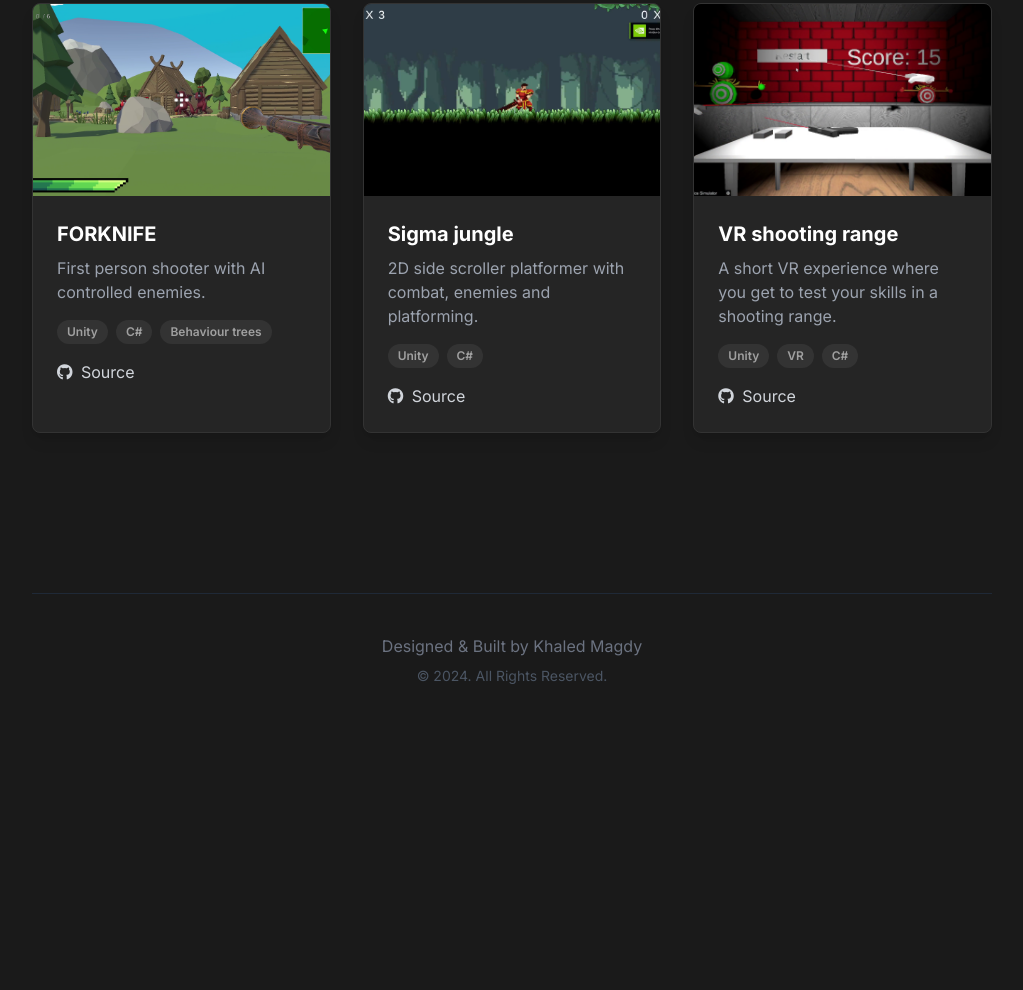
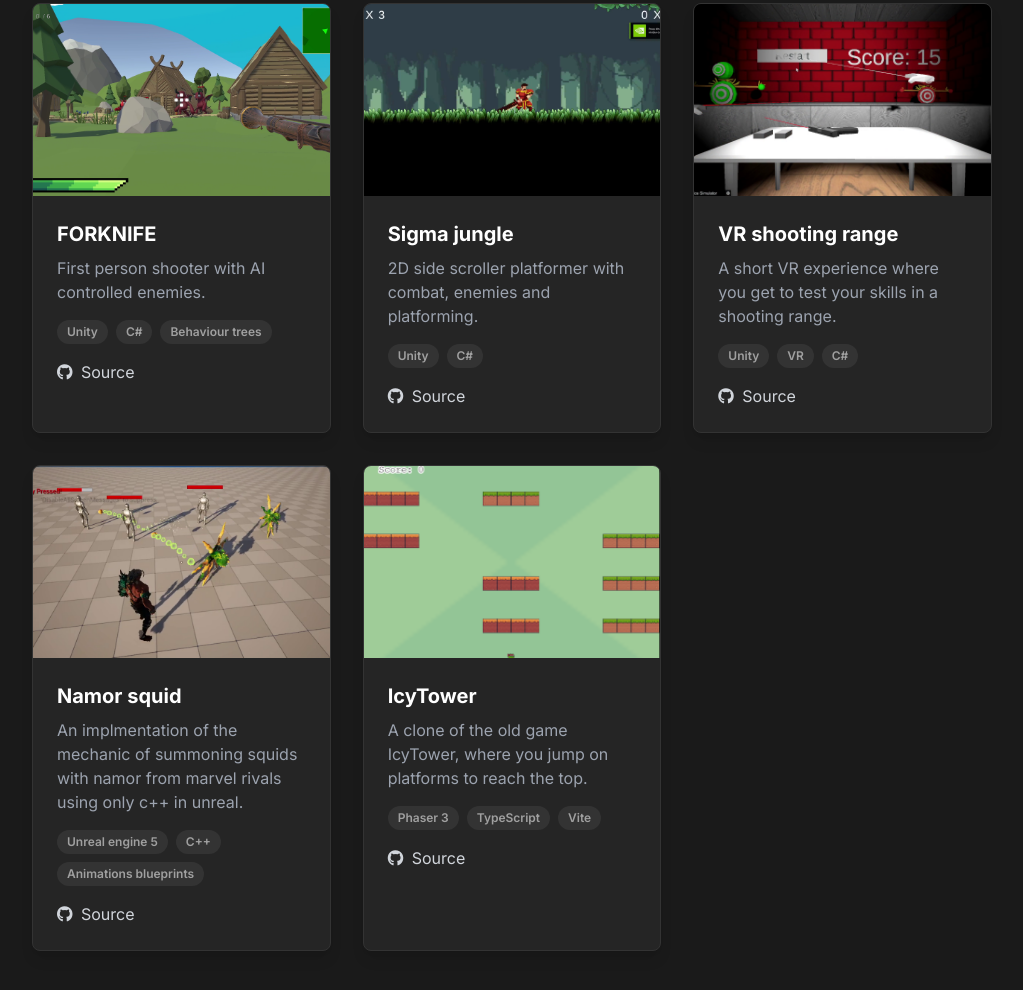
Before and after one commit to KhaliedCodes/GameDev-Portfolio, a plain HTML site: page index.html in a window 1280 px wide. Shown: the part 1442-2432 px from the top of the page, without its empty margins (128-1151 px from the left). Before the commit the page ends 2168 px from the top, so only its background shows below. Drawn offline with nearby package versions, Linux system fonts and the light colour scheme.

Commit message:
added 2 projects

```diff
--- a/index.html
+++ b/index.html
@@ -83,10 +83,10 @@
                 </p>
                 <!-- Social Links -->
                 <div class="mt-8 flex justify-center space-x-6">
-                    <a href="https://github.com/KhaliedCodes" class="text-gray-400 icon-link text-2xl" aria-label="GitHub"><i
-                            class="fab fa-github"></i></a>
-                    <a href="https://www.linkedin.com/in/khaliedworks/" class="text-gray-400 icon-link text-2xl" aria-label="LinkedIn"><i
-                            class="fab fa-linkedin"></i></a>
+                    <a href="https://github.com/KhaliedCodes" class="text-gray-400 icon-link text-2xl"
+                        aria-label="GitHub"><i class="fab fa-github"></i></a>
+                    <a href="https://www.linkedin.com/in/khaliedworks/" class="text-gray-400 icon-link text-2xl"
+                        aria-label="LinkedIn"><i class="fab fa-linkedin"></i></a>
                     <a href="mailto:khaliedmails@gmail.com" class="text-gray-400 icon-link text-2xl"
                         aria-label="Email"><i class="fas fa-envelope"></i></a>
                 </div>
@@ -139,8 +139,7 @@
 
                     <!-- Project Card 1 -->
                     <div class="card rounded-lg overflow-hidden shadow-lg">
-                        <img class="w-full h-48 object-cover"
-                            src="./static/forknife_thumbnail.png"
+                        <img class="w-full h-48 object-cover" src="./static/forknife_thumbnail.png"
                             alt="Game Project 1 placeholder image">
                         <div class="p-6">
                             <h3 class="font-bold text-xl mb-2 text-white">FORKNIFE</h3>
@@ -148,13 +147,15 @@
                                 First person shooter with AI controlled enemies.
                             </p>
                             <div class="flex flex-wrap gap-2 mb-4">
-                                <span class="tag text-xs font-semibold inline-block py-1 px-2.5 rounded-full">Unity</span>
+                                <span
+                                    class="tag text-xs font-semibold inline-block py-1 px-2.5 rounded-full">Unity</span>
                                 <span class="tag text-xs font-semibold inline-block py-1 px-2.5 rounded-full">C#</span>
-                                <span
-                                    class="tag text-xs font-semibold inline-block py-1 px-2.5 rounded-full">Behaviour trees</span>
+                                <span class="tag text-xs font-semibold inline-block py-1 px-2.5 rounded-full">Behaviour
+                                    trees</span>
                             </div>
                             <div class="flex space-x-4">
-                                <a href="https://github.com/KhaliedCodes/Forknife" class="text-gray-300 hover:text-blue-500 transition-colors duration-300"><i
+                                <a href="https://github.com/KhaliedCodes/Forknife"
+                                    class="text-gray-300 hover:text-blue-500 transition-colors duration-300"><i
                                         class="fab fa-github mr-1"></i> Source</a>
                             </div>
                         </div>
@@ -162,8 +163,7 @@
 
                     <!-- Project Card 2 -->
                     <div class="card rounded-lg overflow-hidden shadow-lg">
-                        <img class="w-full h-48 object-cover"
-                            src="./static/SigmaJungle_thumbnail.png"
+                        <img class="w-full h-48 object-cover" src="./static/SigmaJungle_thumbnail.png"
                             alt="Game Project 2 placeholder image">
                         <div class="p-6">
                             <h3 class="font-bold text-xl mb-2 text-white">Sigma jungle</h3>
@@ -185,8 +185,7 @@
 
                     <!-- Project Card 3 -->
                     <div class="card rounded-lg overflow-hidden shadow-lg">
-                        <img class="w-full h-48 object-cover"
-                            src="./static/VR_thumbnail.png"
+                        <img class="w-full h-48 object-cover" src="./static/VR_thumbnail.png"
                             alt="Game Project 3 placeholder image">
                         <div class="p-6">
                             <h3 class="font-bold text-xl mb-2 text-white">VR shooting range</h3>
@@ -194,10 +193,10 @@
                                 A short VR experience where you get to test your skills in a shooting range.
                             </p>
                             <div class="flex flex-wrap gap-2 mb-4">
-                                <span class="tag text-xs font-semibold inline-block py-1 px-2.5 rounded-full">Unity</span>
+                                <span
+                                    class="tag text-xs font-semibold inline-block py-1 px-2.5 rounded-full">Unity</span>
                                 <span class="tag text-xs font-semibold inline-block py-1 px-2.5 rounded-full">VR</span>
-                                <span
-                                    class="tag text-xs font-semibold inline-block py-1 px-2.5 rounded-full">C#</span>
+                                <span class="tag text-xs font-semibold inline-block py-1 px-2.5 rounded-full">C#</span>
                             </div>
                             <div class="flex space-x-4">
                                 <a href="https://github.com/KhaliedCodes/Range-practice-VR"
@@ -206,7 +205,52 @@
                             </div>
                         </div>
                     </div>
+                    <!-- Project Card 4 -->
+                    <div class="card rounded-lg overflow-hidden shadow-lg">
+                        <img class="w-full h-48 object-cover" src="./static/Namor_thumbnail.png"
+                            alt="Game Project 4 placeholder image">
+                        <div class="p-6">
+                            <h3 class="font-bold text-xl mb-2 text-white">Namor squid</h3>
+                            <p class="text-gray-400 text-base mb-4">
+                                An implmentation of the mechanic of summoning squids with namor from marvel rivals using
+                                only c++ in unreal.
+                            </p>
+                            <div class="flex flex-wrap gap-2 mb-4">
+                                <span class="tag text-xs font-semibold inline-block py-1 px-2.5 rounded-full">Unreal
+                                    engine 5</span>
+                                <span class="tag text-xs font-semibold inline-block py-1 px-2.5 rounded-full">C++</span>
+                                <span class="tag text-xs font-semibold inline-block py-1 px-2.5 rounded-full">Animations
+                                    blueprints</span>
+                            </div>
+                            <div class="flex space-x-4">
+                                <a href="https://github.com/KhaliedCodes/NamorSquid-Unreal"
+                                    class="text-gray-300 hover:text-red-500 transition-colors duration-300"><i
+                                        class="fab fa-github mr-1"></i> Source</a>
+                            </div>
+                        </div>
+                    </div>
 
+                    <!-- Project Card 5 -->
+                    <div class="card rounded-lg overflow-hidden shadow-lg">
+                        <img class="w-full h-48 object-cover" src="./static/Icytower_thumbnail.png"
+                            alt="Game Project 5 placeholder image">
+                        <div class="p-6">
+                            <h3 class="font-bold text-xl mb-2 text-white">IcyTower</h3>
+                            <p class="text-gray-400 text-base mb-4">
+                                A clone of the old game IcyTower, where you jump on platforms to reach the top.
+                            </p>
+                            <div class="flex flex-wrap gap-2 mb-4">
+                                <span class="tag text-xs font-semibold inline-block py-1 px-2.5 rounded-full">Phaser 3</span>
+                                <span class="tag text-xs font-semibold inline-block py-1 px-2.5 rounded-full">TypeScript</span>
+                                <span class="tag text-xs font-semibold inline-block py-1 px-2.5 rounded-full">Vite</span>
+                            </div>
+                            <div class="flex space-x-4">
+                                <a href="https://github.com/KhaliedCodes/IcyTower"
+                                    class="text-gray-300 hover:text-yellow-500 transition-colors duration-300"><i
+                                        class="fab fa-github mr-1"></i> Source</a>
+                            </div>
+                        </div>
+                    </div>
                 </div>
             </section>
         </main>
```
Also changed, not shown: static/Icytower_thumbnail.png (added), static/Namor_thumbnail.png (added). Lines whose indentation alone changed are shown as unchanged.
